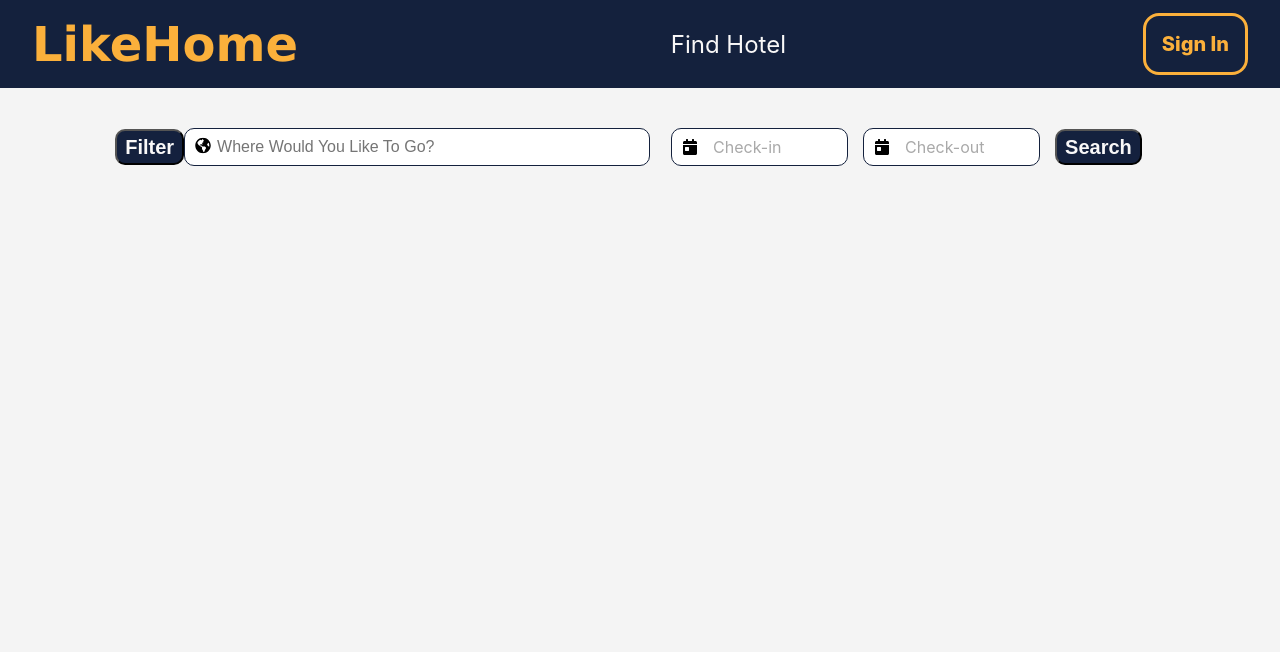
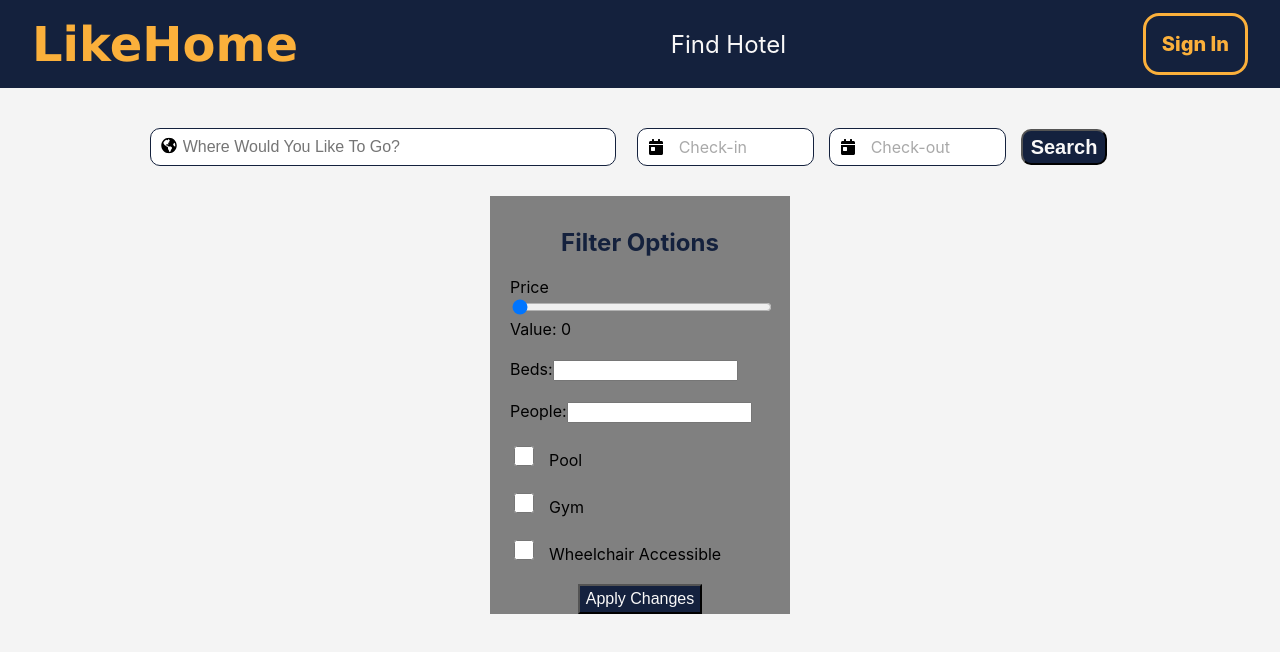
Before and after one commit to vivekkoya/LikeHome-Hotel, a React (Create React App) app in the folder hotel/: page /search in a window 1280 px wide. Shown: the top 652 px of the page. Built offline with nearby package versions, Linux system fonts and the light colour scheme.

Commit message:
filter menu edits

```diff
--- a/hotel/src/listingspage/Listings.css
+++ b/hotel/src/listingspage/Listings.css
@@ -122,8 +122,15 @@ label {
     cursor: pointer;
 }
 
+input[type="checkbox"] {
+    margin-right: 15px;
+  }
+
 input[type="range"] {
     width: 100%;
+}
+input[type=checkbox] {
+    width:20px; height:20px;
 }
 
 button {
@@ -132,4 +139,6 @@ button {
     color: #F9F8F8;
     background-color: #14213E;
     font-size: 1rem;
+    margin: 0 auto;
+    display: block;
 }
--- a/hotel/src/listingspage/Listings.jsx
+++ b/hotel/src/listingspage/Listings.jsx
@@ -10,12 +10,12 @@ const Listings = () => {
   // const [location, setLocation] = useState(null);
   const [searchQuery, setSearchQuery] = useState("");
   // below are all variables used for filtering
-  const[minPrice, setMinPrice] = useState("");
-  const[maxPrice, setMaxPrice] = useState("");
-  const[beds, setBeds] = useState("");
-  const[people, setPeople] = useState("");
-  const[amenities, setAmenities] = useState("");
-  const[accessibility, setAccessibility] = useState("");
+  const [minPrice, setMinPrice] = useState("");
+  const [maxPrice, setMaxPrice] = useState("");
+  const [beds, setBeds] = useState("");
+  const [people, setPeople] = useState("");
+  const [amenities, setAmenities] = useState("");
+  const [accessibility, setAccessibility] = useState("");
 
   // useEffect(() => {
   //   (async () => {
@@ -59,15 +59,21 @@ const Listings = () => {
   const [start, setStart] = useState("");
   const [end, setEnd] = useState("");
 
-  const [menuOpen, setMenuOpen] = useState(false);
-  const [sliderValues, setSliderValues] = useState({
-    slider1: 0,
-    slider2: 0,
-    slider3: 0,
-    slider4: 0,
-  });
-  const toggleMenu = () => {
-    setMenuOpen(!menuOpen);
+  const [selectedCheckboxes, setSelectedCheckboxes] = useState([]);
+  const [inputValues, setInputValues] = useState({ beds: '', people: '' });
+  const [sliderValues, setSliderValues] = useState({ slider1: 0 });
+  const handleCheckboxChange = (event) => {
+    const { value, checked } = event.target;
+
+    if (checked) {
+      setSelectedCheckboxes([...selectedCheckboxes, value]);
+    } else {
+      setSelectedCheckboxes(selectedCheckboxes.filter(option => option !== value));
+    }
+  };
+  const handleInputChange = (event) => {
+    const { name, value } = event.target;
+    setInputValues({ ...inputValues, [name]: value });
   };
   const handleSliderChange = (event) => {
     const { name, value } = event.target;
@@ -77,9 +83,9 @@ const Listings = () => {
     });
   };
   const applyChanges = () => {
-    console.log('Slider value:', sliderValues);
-
-    setMenuOpen(false);
+    console.log('Selected checkboxes:', selectedCheckboxes);
+    console.log('Slider values:', sliderValues);
+    console.log('Input values:', inputValues);
   };
 
   //used to inbed icon in the datepicker
@@ -97,65 +103,6 @@ const Listings = () => {
   return (
     <div className="listings">
       <div className="header-bar">
-        <div className="form-item">
-          <button
-            className="filter-button"
-            id="menuToggle"
-            onClick={toggleMenu}>
-            Filter</button>
-        </div>
-        <div className={`side-menu ${menuOpen ? 'open' : ''}`}>
-          <h2>Filter Options</h2>
-          <label>
-            Price
-            <input
-              type="range"
-              name="slider1"
-              min="0"
-              max="100000"
-              value={sliderValues.slider1}
-              onChange={handleSliderChange}
-            />
-            <div>Value: {sliderValues.slider1}</div>
-          </label>
-          <label>
-            Beds
-            <input
-              type="range"
-              name="slider2"
-              min="0"
-              max="10"
-              value={sliderValues.slider2}
-              onChange={handleSliderChange}
-            />
-            <div>Value: {sliderValues.slider2}</div>
-          </label>
-          <label>
-            Amenities
-            <input
-              type="range"
-              name="slider3"
-              min="0"
-              max="100"
-              value={sliderValues.slider3}
-              onChange={handleSliderChange}
-            />
-            <div>Value: {sliderValues.slider3}</div>
-          </label>
-          <label>
-            Accessibilities
-            <input
-              type="range"
-              name="slider4"
-              min="0"
-              max="100"
-              value={sliderValues.slider4}
-              onChange={handleSliderChange}
-            />
-            <div>Value: {sliderValues.slider4}</div>
-          </label>
-          <button onClick={applyChanges}>Apply Changes</button>
-        </div>
         <div className="search-bar">
           <input
             className="search-text-field"
@@ -187,8 +134,67 @@ const Listings = () => {
         </div>
       </div>
       <div className="find-body">
-        <div className="filterbox"></div>
-        <div className="listing-cards">
+        <div className="filterbox">
+          <h2>Filter Options</h2>
+          <label>
+            Price
+            <input
+              type="range"
+              name="slider1"
+              min="100"
+              max="1000"
+              value={sliderValues.slider1}
+              onChange={handleSliderChange}
+            />
+            <div>Value: {sliderValues.slider1}</div>
+          </label>
+          <label>
+            Beds:
+            <input
+              type="text"
+              name="beds"
+              value={inputValues.beds}
+              onChange={handleInputChange}
+            />
+          </label>
+          <label>
+            People:
+            <input
+              type="text"
+              name="people"
+              value={inputValues.people}
+              onChange={handleInputChange}
+            />
+          </label>
+          <label>
+            <input
+              type="checkbox"
+              value="Pool"
+              checked={selectedCheckboxes.includes('Pool')}
+              onChange={handleCheckboxChange}
+            />
+            Pool
+          </label>
+          <label>
+            <input
+              type="checkbox"
+              value="Gym"
+              checked={selectedCheckboxes.includes('Gym')}
+              onChange={handleCheckboxChange}
+            />
+            Gym
+          </label>
+          <label>
+            <input
+              type="checkbox"
+              value="Wheelchair Accessible"
+              checked={selectedCheckboxes.includes('Wheelchair Accessible')}
+              onChange={handleCheckboxChange}
+            />
+            Wheelchair Accessible
+          </label>
+          <button onClick={applyChanges}>Apply Changes</button>
+        </div>        <div className="listing-cards">
           {listings.map((listing) => (
             <ListingCard listing={listing} start={start} end={end} />
           ))}
```
